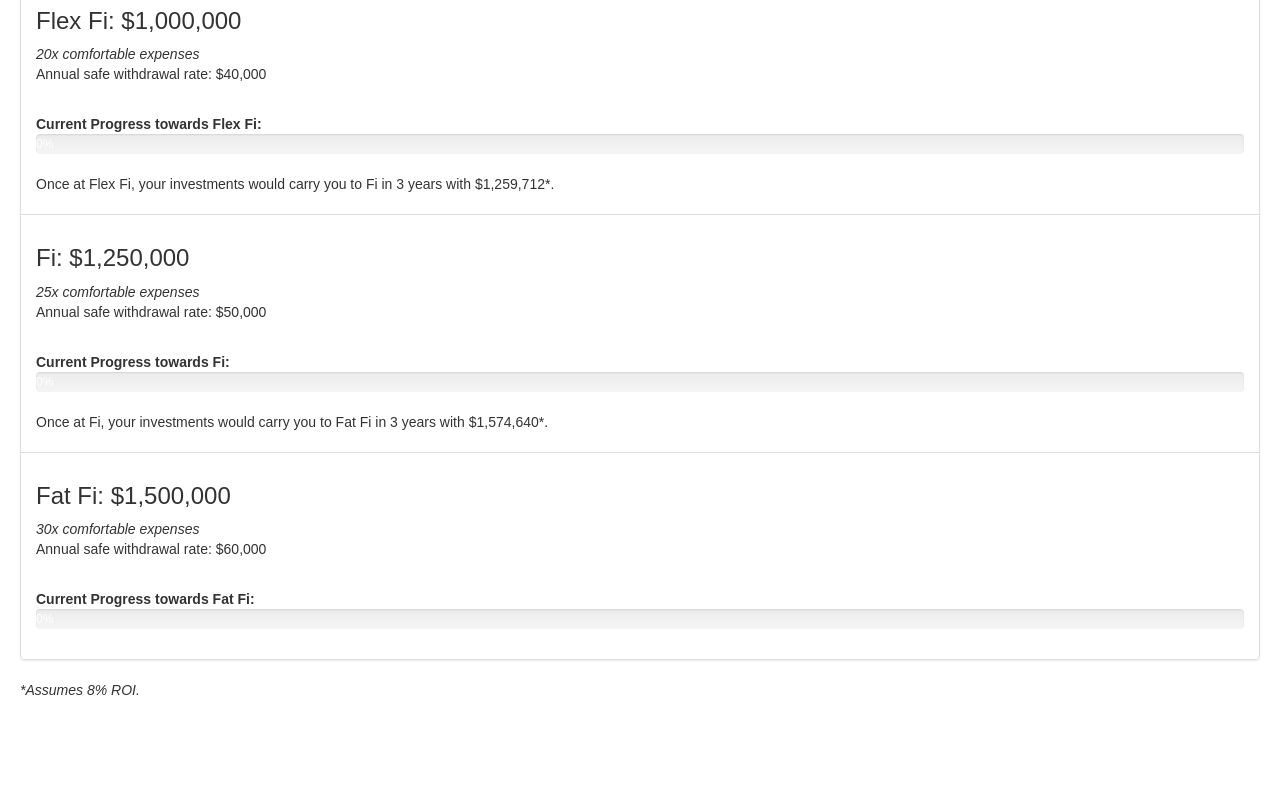
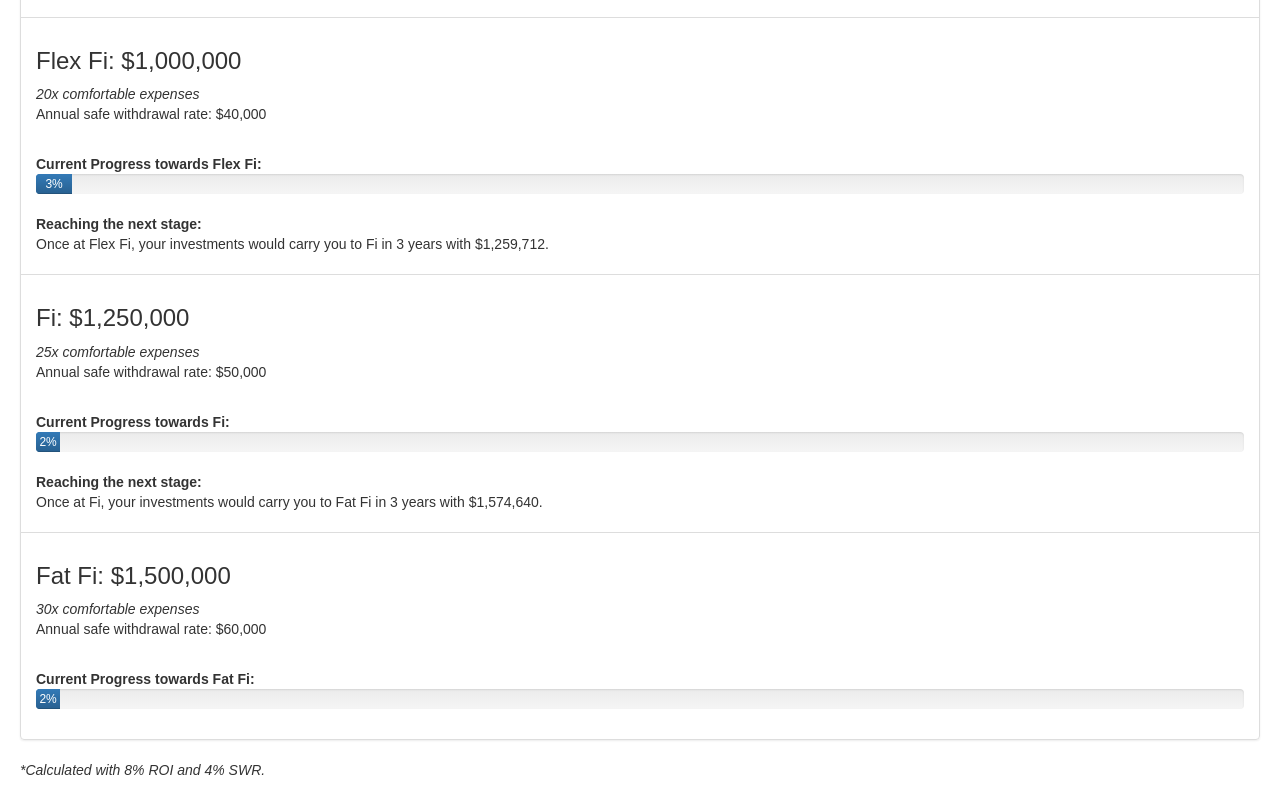
Before and after one commit to meagerfindings/early_retirement_calculators, a React (Create React App) app: page / in a window 1280 px wide. Shown: the part 1617-2417 px from the top of the page. Before the commit the page ends 2337 px from the top, so only its background shows below. Built offline with nearby package versions, Linux system fonts and the light colour scheme.

Commit message:
roi and swr to variables and percentage to first decimal place

```diff
--- a/src/components/AppContainer.js
+++ b/src/components/AppContainer.js
@@ -8,13 +8,19 @@ class AppContainer extends Component {
         this.state = {
             core_expenses: 36000,
             comfortable_expenses: 50000,
-            current_savings: 0,
+            current_savings: 3789+25000,
+            roi: .08,
+            swr: .04
             }
         }
 
     handleExpenseInput = (value) => {
         this.setState(value)
     };
+
+    static roundPercent(value) {
+        return Math.round(value * 100 * 100)/100
+    }
 
     render(){
         return <div>
@@ -27,8 +33,11 @@ class AppContainer extends Component {
             <h3>FI Calculations</h3>
             <FiStagesContainer current={this.state.current_savings}
                                core={this.state.core_expenses}
-                               comfort={this.state.comfortable_expenses} />
-            <i>*Assumes 8% ROI.</i>
+                               comfort={this.state.comfortable_expenses}
+                               roi={this.state.roi}
+                               swr={this.state.swr} />
+            <i>*Calculated with {AppContainer.roundPercent(this.state.roi)}% ROI
+                and {AppContainer.roundPercent(this.state.swr)}% SWR.</i>
         </div>
     }
 }
--- a/src/components/FiStage.js
+++ b/src/components/FiStage.js
@@ -10,7 +10,7 @@ class FiStage extends Component {
         let years = 0;
 
         for (years; temp <= future; years++) {
-            temp = (temp * .08) + temp;
+            temp = (temp * this.props.roi) + temp;
         }
 
         return {
@@ -47,18 +47,22 @@ class FiStage extends Component {
         return <ListGroupItem>
             <h3>{this.props.name}: ${nf.format(stage_amount)}</h3>
             <i>{this.props.description}</i>
-            <div className={"fi-stage-swr-" + this.props.swr}>
-                <p>Annual safe withdrawal rate: ${nf.format(Math.round(stage_amount * .04))}</p>
+            <div className={"fi-stage-swr-" + this.props.swr_display}>
+                <p>Annual safe withdrawal rate: ${
+                    nf.format(Math.round(stage_amount * this.props.swr))
+                }
+                </p>
             </div>
-            <div className={"fi-stage-progress-bar-" + this.props.progress}>
+            <div className={"fi-stage-progress-bar-" + this.props.progress_display}>
                 <br/>
                 <b>Current Progress towards {this.props.name}:</b>
                 <FiProgressBar current={this.props.current}
                                goal={stage_amount} />
             </div>
-            <div className={"fi-stage-growth-to-next-" + this.props.growth_to_next}>
+            <div className={"fi-stage-growth-to-next-" + this.props.growth_to_next_display}>
+                <b>Reaching the next stage:</b>
                 <p>Once at {this.props.name}, your investments would carry you to {this.props.next_stage.name} in {stage_interest.years} years with
-                    ${stage_interest.amount}*. <br/>
+                    ${stage_interest.amount}. <br/>
                 </p>
             </div>
         </ListGroupItem>
--- a/src/components/FiStagesContainer.js
+++ b/src/components/FiStagesContainer.js
@@ -128,9 +128,11 @@ class FiStagesContainer extends Component {
                                       current={this.props.current}
                                       core={this.props.core}
                                       comfort={this.props.comfort}
-                                      swr={stage.display_swr}
-                                      progress={stage.display_goal_progress}
-                                      growth_to_next={stage.display_goal_interest} />);
+                                      swr_display={stage.display_swr}
+                                      progress_display={stage.display_goal_progress}
+                                      growth_to_next_display={stage.display_goal_interest}
+                                      roi={this.props.roi}
+                                      swr={this.props.swr} />);
             index ++
         }
         return stage_array
```
